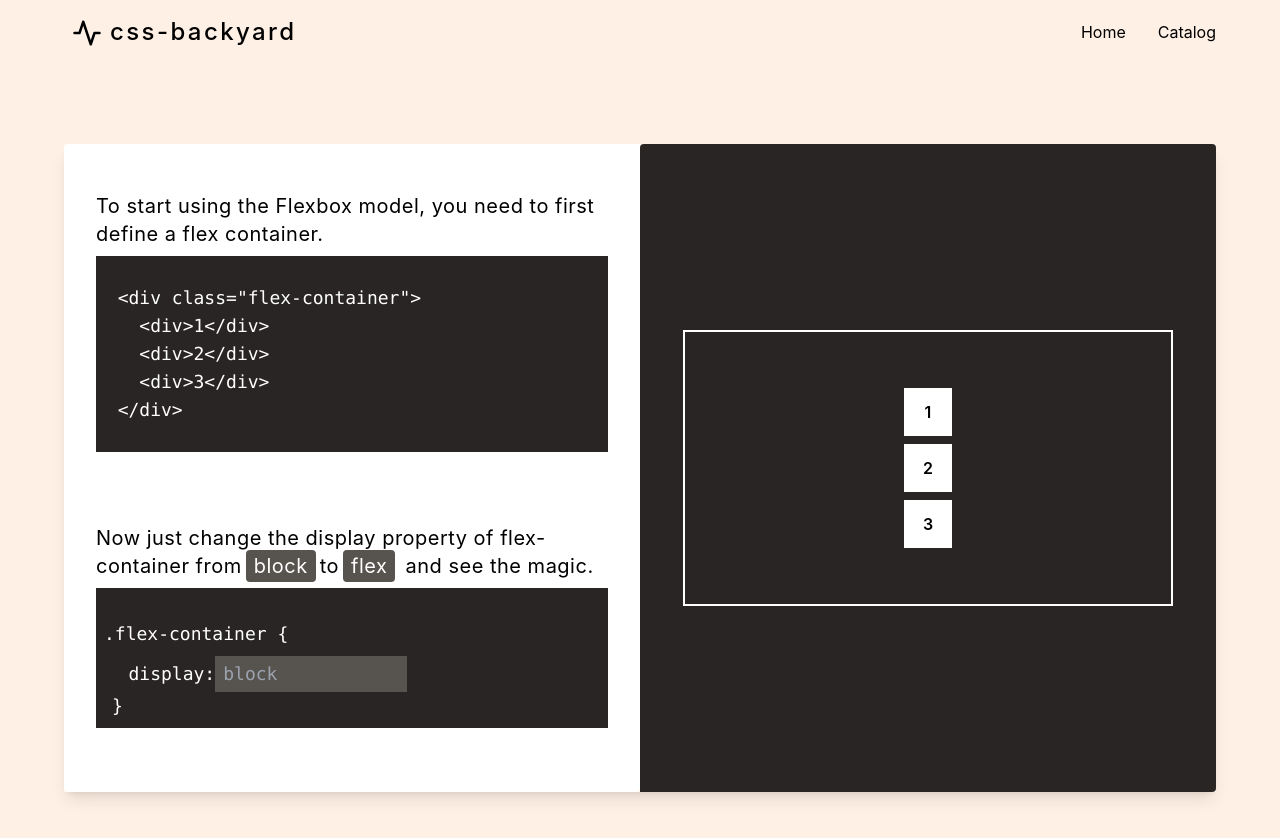
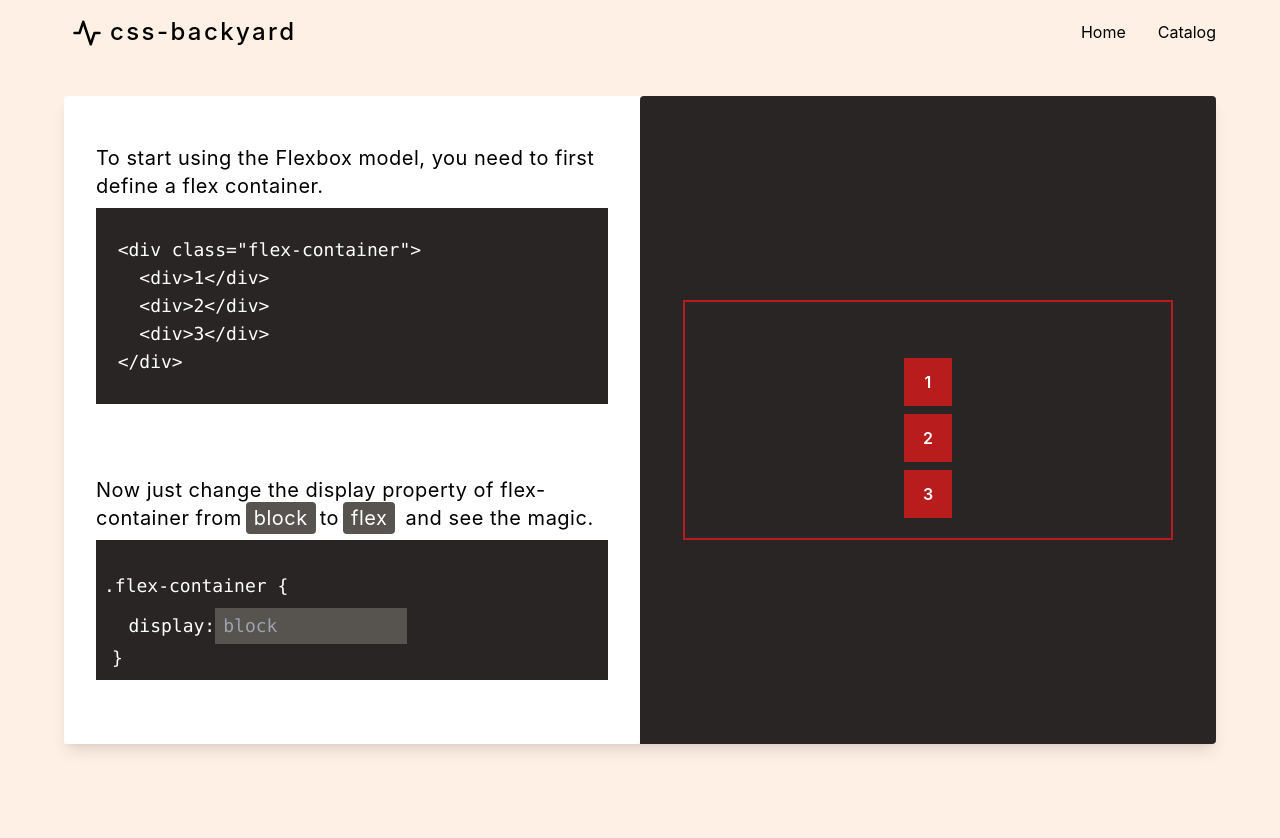
Before and after one commit to Deepak8717/css-backyard, a React (Create React App) app: page /lesson/flex/introduction in a window 1280 px wide. Shown: the top 838 px of the page. Built offline with nearby package versions, Linux system fonts and the light colour scheme.

Commit message:
color white to red of child of flex-container

```diff
--- a/src/lessons/flex/Introduction.jsx
+++ b/src/lessons/flex/Introduction.jsx
@@ -17,7 +17,7 @@ const Introduction = () => {
   return (
     <Main>
       <Navbar />
-      <div className="w-[100%] my-12 md:mt-24 z-[-1]  flex flex-col md:flex-row shadow-lg">
+      <div className="w-[100%] my-12 md:mt-12 z-[-1]  flex flex-col md:flex-row shadow-lg">
         <div className="md:w-[50%]  bg-white p-8 rounded-b md:rounded-l">
           <h2 className="text-xl tracking-wide  mt-2 py-2 ">
             To start using the Flexbox model, you need to first define a flex
@@ -58,31 +58,31 @@ const Introduction = () => {
         </div>
 
         <div className="md:w-[50%]  bg-stone-800 p-4 text-white rounded-t md:rounded-r flex justify-center items-center ">
-          <motion.div
-            className={`w-[90%] mx-auto  p-12 m-12 border-2 items-center border-white ${display}`}
+          <div
+            className={`w-[90%] mx-auto h-[30vh] p-12 m-12 border-2 items-center border-red-700 ${display}`}
           >
             <motion.div
               layout
               transition={spring}
-              className="w-12 h-12 border-2 border-white m-2 flex justify-center items-center mx-auto bg-white text-black font-semibold"
+              className="w-12 h-12  m-2 flex justify-center items-center mx-auto  bg-red-700 text-white font-semibold"
             >
               1
             </motion.div>
             <motion.div
               layout
               transition={spring}
-              className="w-12 h-12 border-2 border-white m-2 flex justify-center items-center mx-auto bg-white text-black font-semibold"
+              className="w-12 h-12  m-2 flex justify-center items-center mx-auto bg-red-700 text-white font-semibold"
             >
               2
             </motion.div>
             <motion.div
               layout
               transition={spring}
-              className="w-12 h-12 border-2 border-white m-2 flex justify-center items-center mx-auto bg-white text-black font-semibold"
+              className="w-12 h-12  m-2 flex justify-center items-center mx-auto bg-red-700 text-white font-semibold"
             >
               3
             </motion.div>
-          </motion.div>
+          </div>
         </div>
       </div>
       {/* <div className="w-full text-center ">
```
